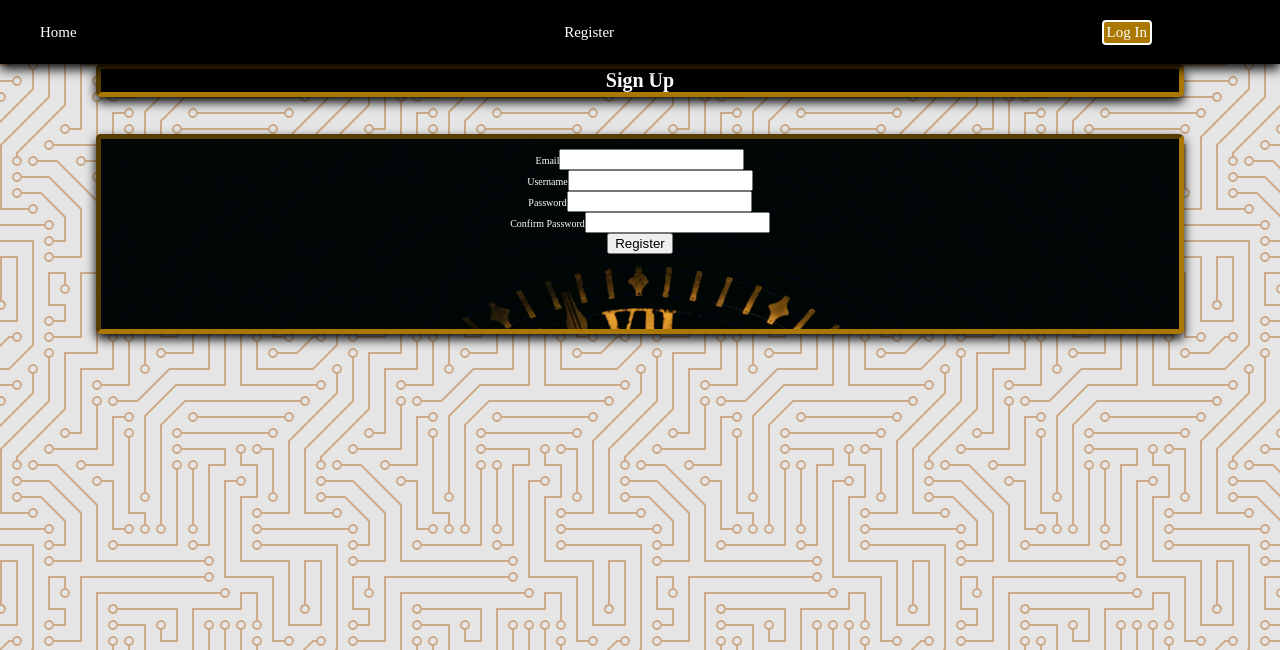
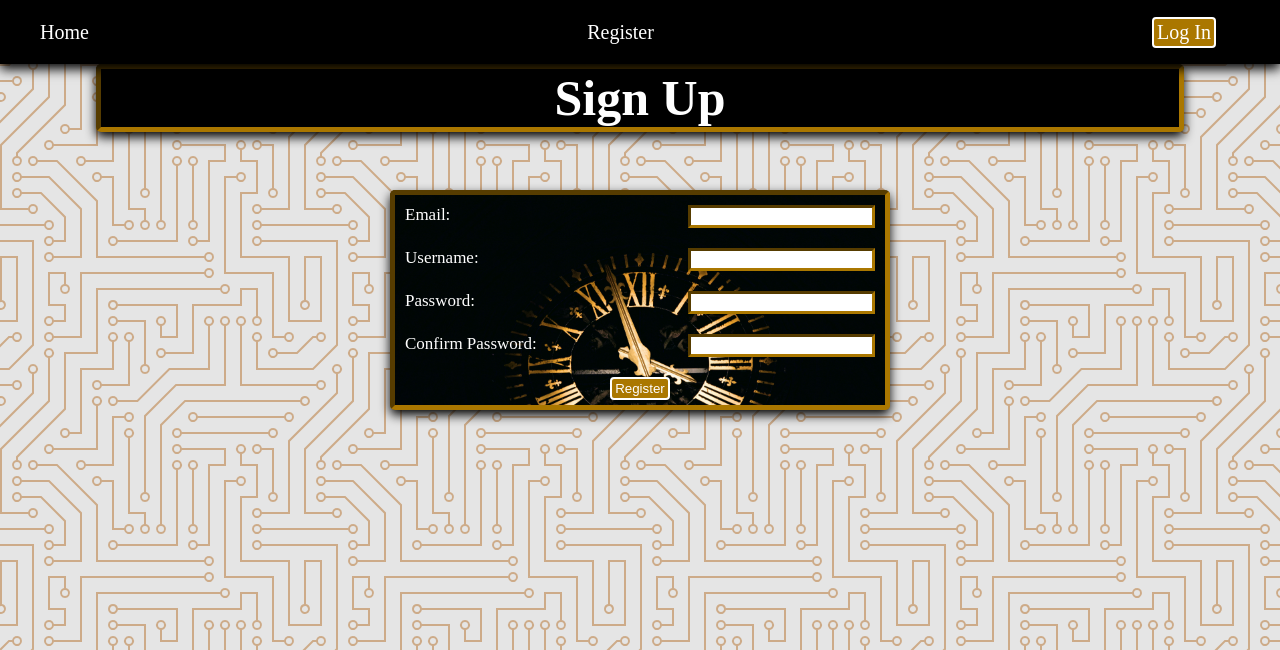
Before and after one commit to awatersny/time_cards, a Flask app: page /register in a window 1280 px wide. Shown: the top 650 px of the page. Run offline with Flask 2, Linux system fonts and the light colour scheme; parts of the project's set-up code (start-up, migrations or seed data) failed here and were passed over; some libraries are stand-ins or nearby versions.

Commit message:
Update styling

```diff
--- a/myapp/__init__.py
+++ b/myapp/__init__.py
@@ -19,7 +19,7 @@
 
 # set up connection to db
 app.config['SQLALCHEMY_DATABASE_URI'] = "postgresql://localhost:5432/time_cards"
-app.config['SQLALCHEMY_DATABASE_URI'] = os.getenv('DATABASE_URL').replace("://", "ql://", 1)
+# app.config['SQLALCHEMY_DATABASE_URI'] = os.getenv('DATABASE_URL').replace("://", "ql://", 1)
 app.config['SQLALCHEMY_TRACK_MODIFICATIONS'] = False
 
 db = SQLAlchemy(app)
--- a/myapp/static/stylesheets/style.css
+++ b/myapp/static/stylesheets/style.css
@@ -56,7 +56,15 @@
   background-color: #000;
   border: .5rem inset #a70;
   padding: 1rem;
-  height: 20rem;
+  height: 22rem;
+  max-width: 50rem;
+  display: flex;
+  flex-direction: column;
+  justify-content: space-evenly;
+}
+
+.punch-in {
+  align-items: center;
 }
 
 .container {
@@ -90,6 +98,15 @@
 .card-row{
   display: flex;
   justify-content: space-between;
+}
+
+.form-row{
+  display: flex;
+  justify-content: space-between;
+}
+
+.form-control {
+  border: .3rem inset #a70;
 }
 
 .nav {
@@ -132,17 +149,21 @@
   padding: .2rem .3rem;
   list-style: none;
   text-decoration: none;
+  max-width: 10rem;
 }
 
 .btn-danger {
   background-color: red;
+  font-size: 1.5rem;
+  font-family: sans-serif;
 }
 
 .pagination {
+  width: 100%;
   list-style: none;
   display: flex;
   align-items: center;
-  justify-content: center;
+  justify-content: space-between;
 }
 
 .page-link {
@@ -162,4 +183,20 @@
   border: none;
   box-shadow: none;
   background: none;
+  margin-top: 0;
 }
+
+@media only screen and (min-width: 700px) {
+  form {
+    font-size: 1.7rem;
+  }
+
+  .nav {
+    font-size: 2rem;
+    padding-right: 5vw;
+  }
+
+  h1 {
+    font-size: 5rem;
+  }
+}
--- a/myapp/templates/index.html
+++ b/myapp/templates/index.html
@@ -1,8 +1,6 @@
 {% extends "base.html" %}
 {% block content %}
-    <div class="jumbotron">
-        <h1>🕒 Time Cards</h1>
-    </div>
+    <h1>🕒 Time Cards 🕒 </h1>
     {% if current_user.username %}
         <div class="container">
             {% for card in time_cards.items %}
@@ -40,7 +38,7 @@
         </div>
 
         <nav aria-label="Page Navigation example">
-            <ul class="pagination justify-content-center">
+            <ul class="pagination">
                 {% for page_num in time_cards.iter_pages(left_edge=1, right_edge=1, left_current=1, right_current=2) %}
                     {% if time_cards.page == page_num %}
                     <li class="page-item disabled">
--- a/myapp/templates/punch_in.html
+++ b/myapp/templates/punch_in.html
@@ -1,7 +1,7 @@
 {% extends "base.html" %}
 {% block content %}
     <div class="container">
-      <form method="POST">
+      <form class="punch-in" method="POST">
           {{form.hidden_tag()}}
           <h1 id="confirm-stamp">Record Time Stamp?</h1>
         <div class="form-group">
--- a/myapp/templates/register.html
+++ b/myapp/templates/register.html
@@ -3,10 +3,44 @@
 <h1>Sign Up</h1>
 <form method="POST">
     {{form.hidden_tag()}}
-    {{form.email.label}}{{form.email}}<br>
-    {{form.username.label}}{{form.username}}<br>
-    {{form.password.label}}{{form.password}}<br>
-    {{form.pass_confirm.label}}{{form.pass_confirm}}<br>
-    {{form.submit()}}
+    <div class="form-row">
+        <span>
+            {{form.email.label}}:
+        </span>
+        <span>
+            {{form.email(class='form-control')}}
+        </span>
+    </div>
+    <br>
+    <div class="form-row">
+        <span>
+            {{form.username.label}}:
+        </span>
+        <span>
+            {{form.username(class='form-control')}}
+        </span>
+    </div>
+    <br>
+    <div class="form-row">
+        <span class="form-label">
+            {{form.password.label}}:
+        </span>
+        <span>
+            {{form.password(class='form-control')}}
+        </span>
+    </div>
+    <br>
+    <div class="form-row">
+        <span class="form-label">
+            {{form.pass_confirm.label}}:
+        </span>
+        <span>
+            {{form.pass_confirm(class='form-control')}}
+        </span>
+    </div>
+    <br>
+    <div>
+        {{form.submit(class='btn')}}
+    </div>
 </form>
 {% endblock %}
```
Also changed, not shown: myapp/templates/account.html (+10 -6 lines), myapp/templates/login.html (+21 -3 lines).
